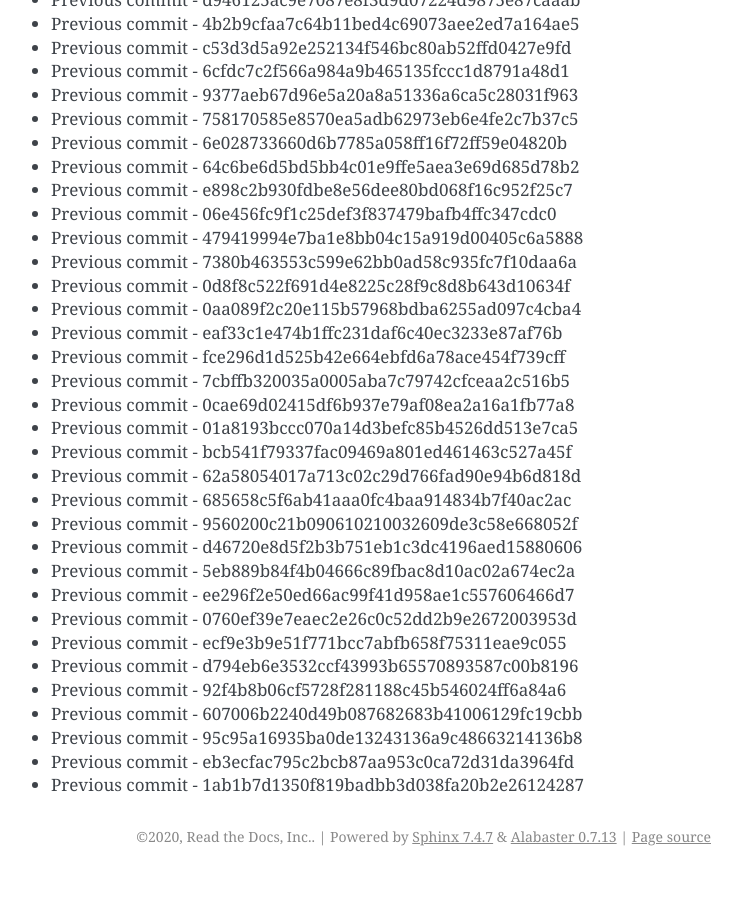
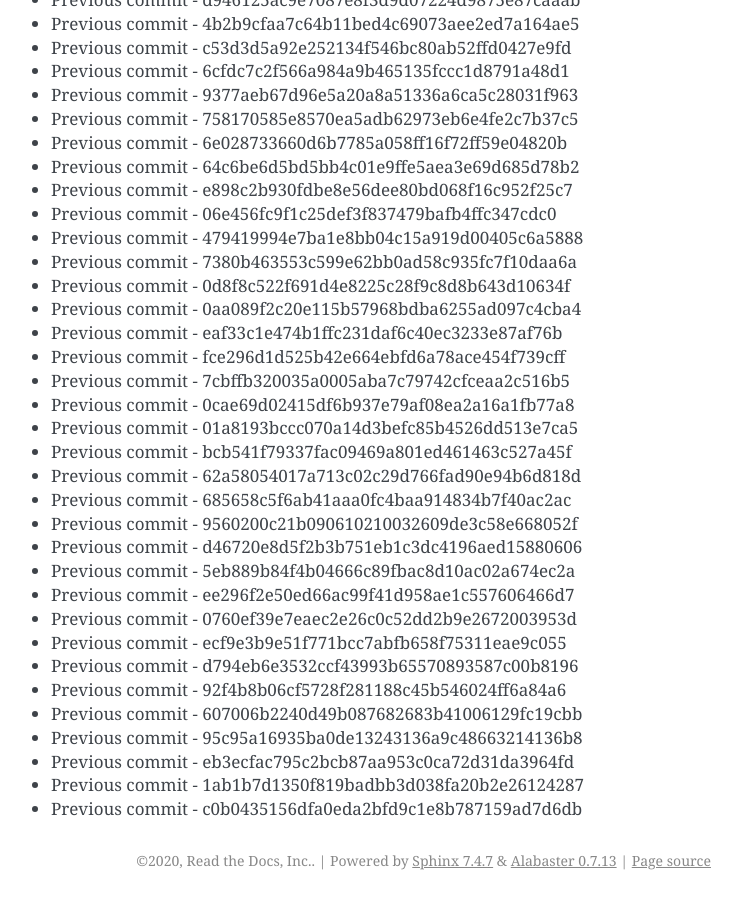
Before and after one commit to readthedocs/rtd-git-stresstest, a Sphinx documentation site: the page built from docs/updates.rst, in a window 1280 px wide and 900 px high, scrolled down 14767 px. Shown: the whole window, without its empty margins (399-1141 px from the left). Built offline with Sphinx 7.4.7, drawn with Linux system fonts in a browser that asks for light colours; before the commit the page ends 15643 px from its top, so only the background shows below that.

Commit message:
Generating commit from previous: c0b0435156dfa0eda2bfd9c1e8b787159ad7d6db

```diff
--- a/docs/updates.rst
+++ b/docs/updates.rst
@@ -652,3 +652,4 @@ It can be tested for any performance characteristics.
 * Previous commit - 95c95a16935ba0de13243136a9c48663214136b8
 * Previous commit - eb3ecfac795c2bcb87aa953c0ca72d31da3964fd
 * Previous commit - 1ab1b7d1350f819badbb3d038fa20b2e26124287
+* Previous commit - c0b0435156dfa0eda2bfd9c1e8b787159ad7d6db
```
